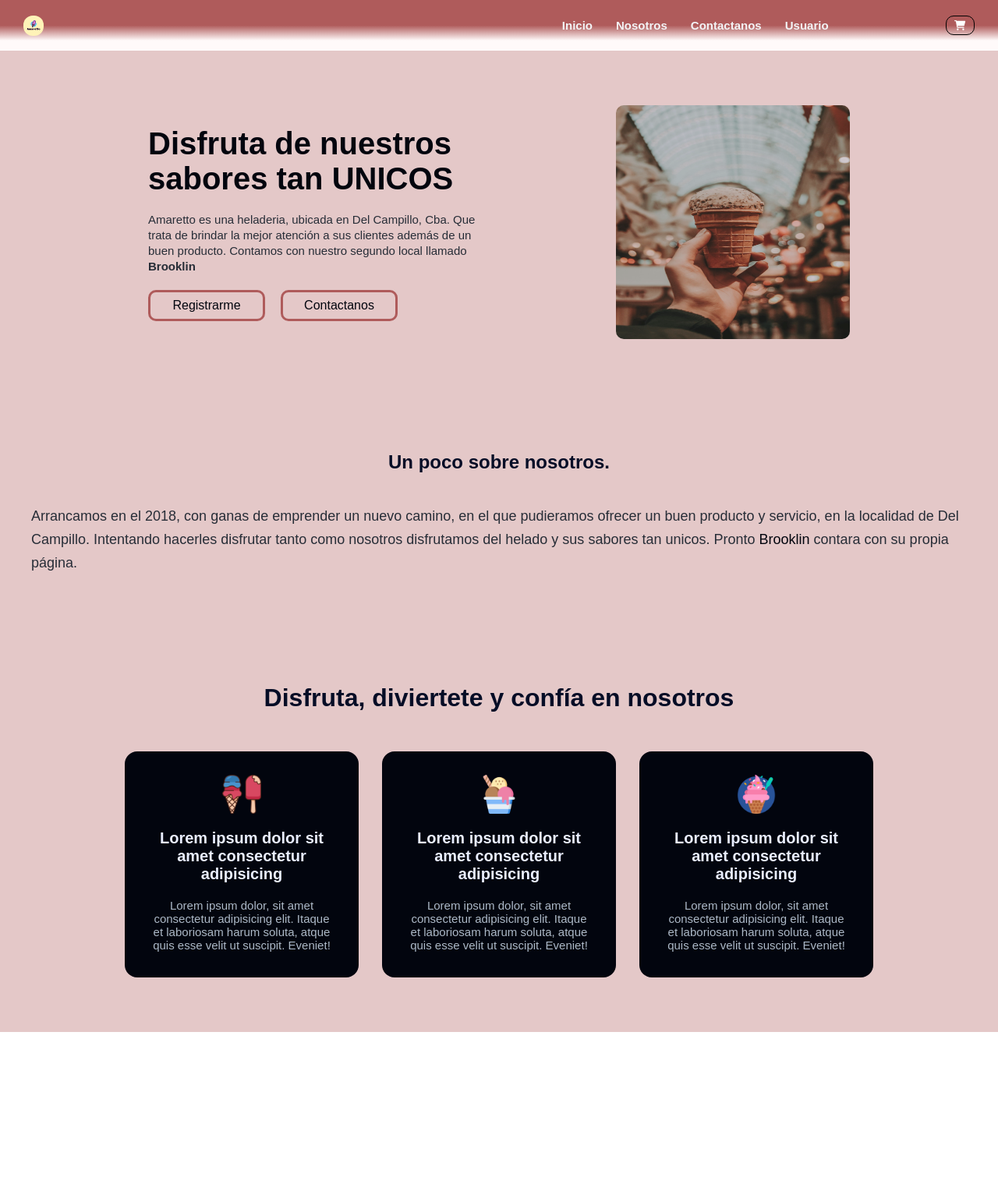
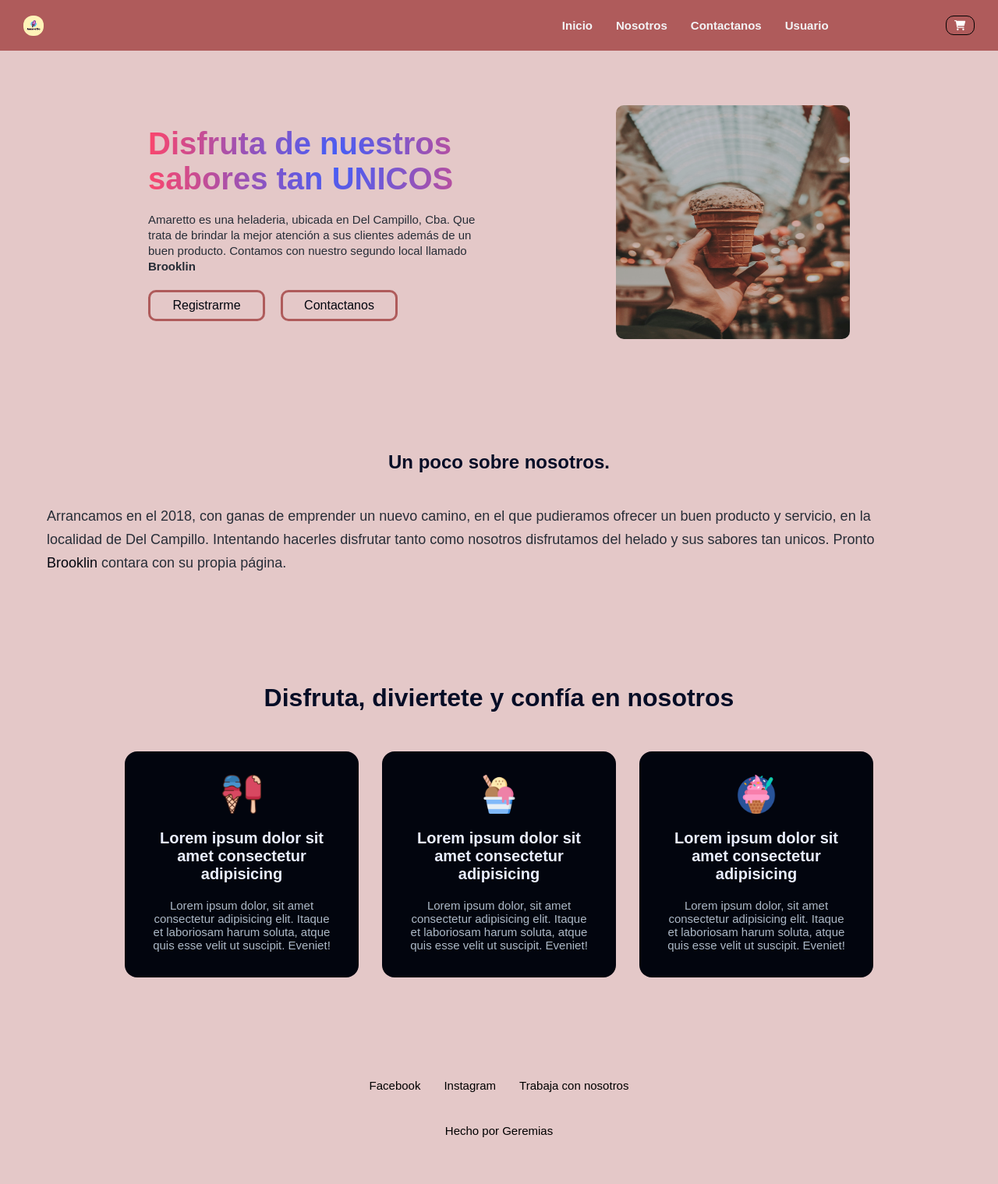
Before and after one commit to Gereacosta01/tarea-2, a plain HTML site: page index.html in a window 1280 px wide. Shown: the whole page at 78% size. Before the commit the page ends 1324 px from the top, so only its background shows below. Drawn offline with Linux system fonts and the light colour scheme.

Commit message:
mediasquerys

```diff
--- a/index.html
+++ b/index.html
@@ -43,7 +43,7 @@
                 <img src="./img/mini.jpeg" alt="imagen ilustrativa de cono helado">
             </div>
         </section>
-        <section id="nosotros">
+        <section id="info">
             <h2>Un poco sobre nosotros.</h2>
             <div class="info-nosotros">
                 <p>Arrancamos en el 2018, con ganas de emprender un nuevo camino, en el que pudieramos ofrecer un buen producto
@@ -80,5 +80,15 @@
             </div>
         </section>
     </main>
+    <footer>
+            <div>
+                <ul  class="foot-link">
+                    <li><a href="https://www.facebook.com/AmarettoDelCampillo" target="_blank">Facebook</a></li>
+                    <li><a href="https://www.instagram.com/amarettoheladeria/?hl=es-la" target="_blank">Instagram</a></li>
+                    <li><a href="#">Trabaja con nosotros</a></li>
+                </ul>
+            </div>
+            <p>Hecho por Geremias</p>
+    </footer>
 </body>
 </html>
--- a/style.css
+++ b/style.css
@@ -27,7 +27,7 @@
 
 /*header*/
 header {
-    background: linear-gradient(180deg, rgba(175,91,91,1) 50%, rgba(255,250,250,1) 80%);;
+    background:  rgba(175,91,91,1);
     width: 100%;
     display: flex;
     justify-content: space-between;
@@ -120,7 +120,10 @@ main {
     font-size: 40px;
     width: 80%;
     font-weight: 800;
-    color: #02050e;
+    background:  radial-gradient(circle, rgba(63,94,251,1) 0%, rgba(252,70,107,1) 100%);
+    color: transparent;
+    background-clip: text;
+    -webkit-background-clip: text;
 }
 
 .hero-info p {
@@ -168,7 +171,7 @@ main {
 
 /*segunda seccion*/
 
-#nosotros {
+#info {
     max-width: 1200px;
     align-items: center;
     justify-content: center;
@@ -185,9 +188,10 @@ main {
 
 .info-nosotros p {
     font-size: 18px;
-    width: 100%;
+    width: 90%;
     line-height: 30px;
     color: var(--secondary);
+    margin: 0px 20px;
 }
 
 .info-nosotros p > a {
@@ -198,7 +202,7 @@ main {
 }
 
 .info-nosotros p > a:hover {
-    background-color: var(--electric);
+    background-color: #af5b5b;
 }
 
 /*tercer seccion*/
@@ -216,19 +220,7 @@ main {
     font-weight: 800;
     font-size: 32px
 }
-/*
-.izquierda {
-    align-self: flex-start;
-}
 
-.center {
-    align-self: center;
-}
-
-.derecha {
-    align-self: flex-end;
-}
-*/
 .container-cards{
     display: flex;
     flex-direction: row;
@@ -266,6 +258,28 @@ main {
     width: 50px;
 }
 
+/*footer*/
+footer {
+    background: #E4C8C8;
+    display: flex;
+    flex-direction: column;
+    align-items: center;
+    gap: 40px;
+    padding: 60px 0;
+}
+
+footer a, p {
+    color: black;
+    font-weight: 300;
+    font-size: 15px;
+}
+
+.foot-link {
+    display: flex;
+    justify-content: center;
+    gap: 30px;
+}
+
 
 
 /*responsive*/
@@ -294,15 +308,15 @@ main {
         flex-direction: column;
         gap: 40px;
     }
-    #info {
-        font-size: 15px;
-        width: 80%;
+    .container-cards {
+        display: flex;
+        flex-direction: column;
     }
 }
 
 @media (max-width:576px) {
     .navbar ol {
-        background: linear-gradient(90deg, rgba(91,250,246,1) 0%, rgba(0,43,255,1) 57%);
+        background: linear-gradient(180deg, rgba(175,91,91,1) 40%, rgba(228,200,200,1) 100%);
         width: 100%;
         height: calc(100vh - 80px);
         position: absolute;
```
Also changed, not shown: img/face.jpeg (added), img/insta.png (added).
